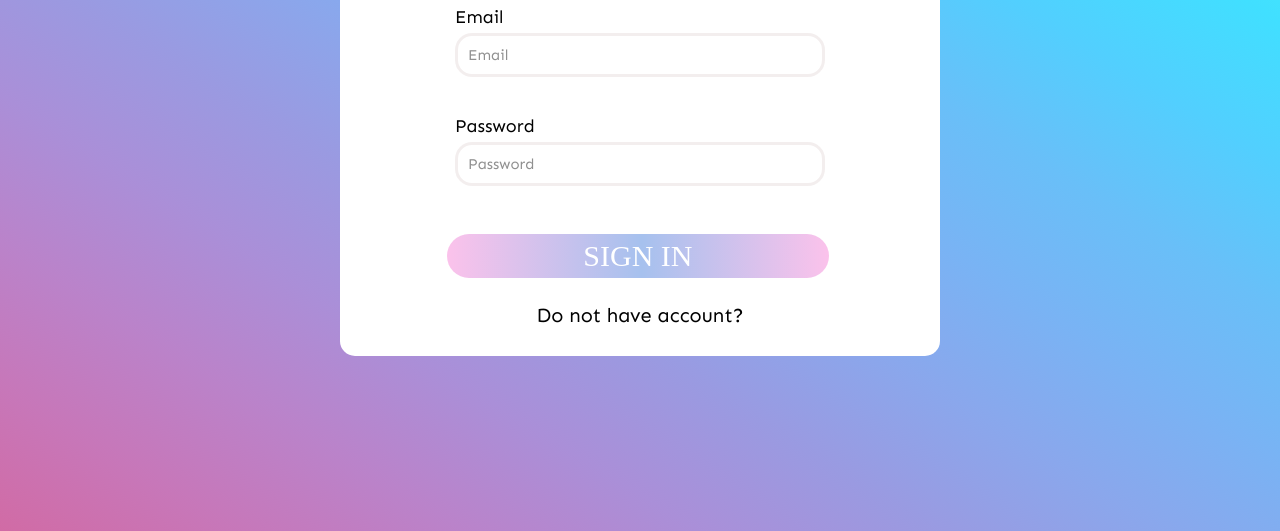
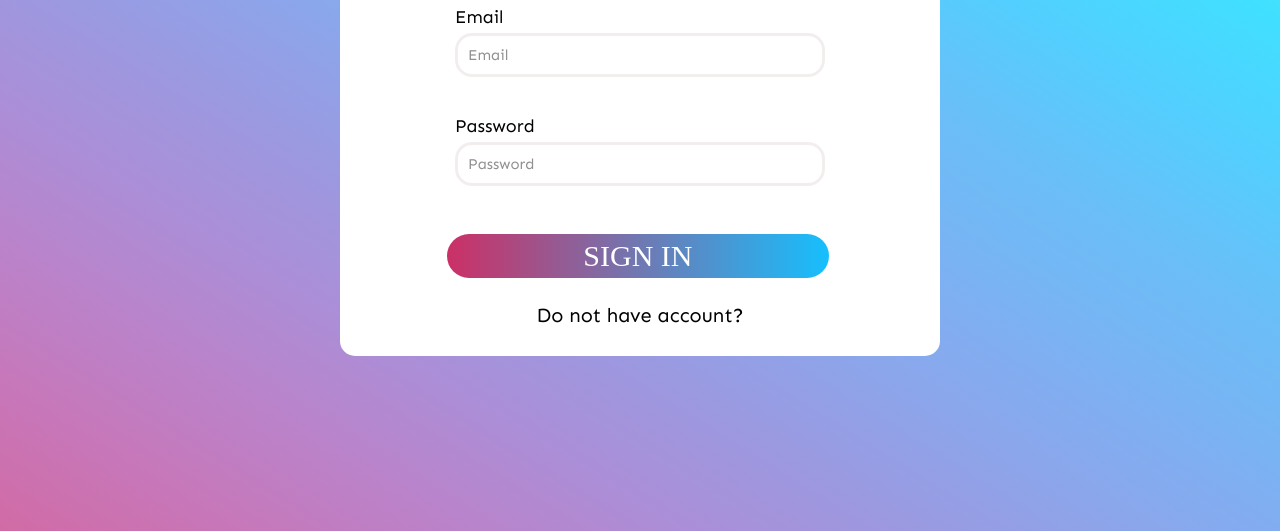
Before and after one commit to Lo-Agency-Internship/Ehsan-Samira-Mohammadreza-Todo-Project, a plain HTML site: page index.html in a window 1280 px wide. In both pictures the pointer is over the button "SIGN IN". Shown: the part 269-800 px from the top of the page. Drawn offline with Linux system fonts and the light colour scheme; a web font is replaced by a local one.

Commit message:
adding hover sginup login

```diff
--- a/styles/style.css
+++ b/styles/style.css
@@ -173,8 +173,9 @@ body {
 }
 
 .btn:hover {
-  background-image: linear-gradient(to right, #fbc2eb 0%, #a6c1ee 51%, #fbc2eb 100%);
-  transition-duration: 2s;
+  background: #16BFFD;  /* fallback for old browsers */
+  background: -webkit-linear-gradient(to right, #CB3066, #16BFFD);  /* Chrome 10-25, Safari 5.1-6 */
+  background: linear-gradient(to right, #CB3066, #16BFFD); /* W3C, IE 10+/ Edge, Firefox 16+, Chrome 26+, Opera 12+, Safari 7+ */
 
 }
 
```
